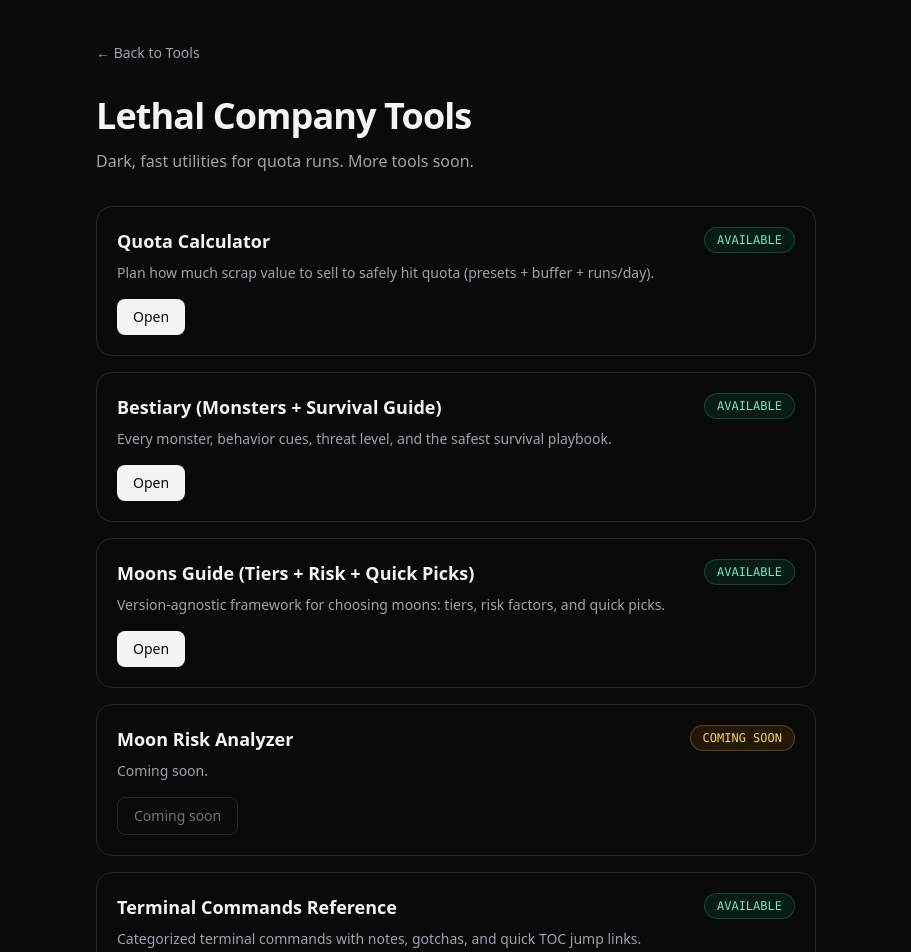
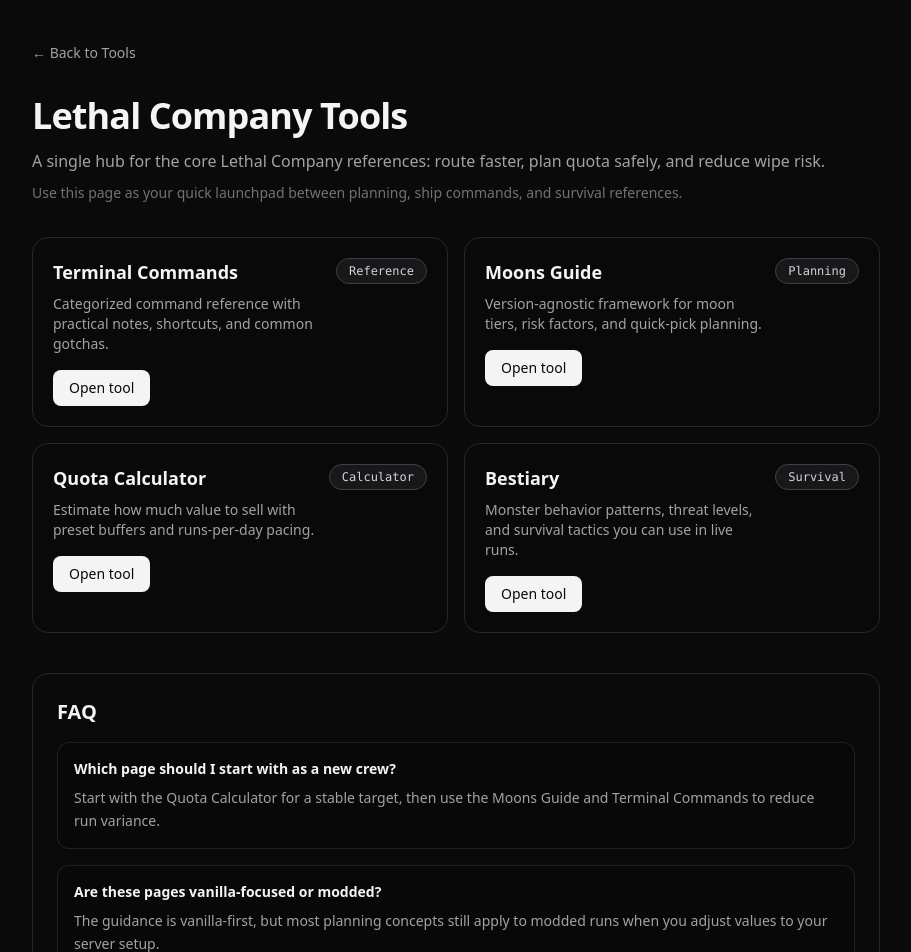
Before and after one commit to yuzhoudabaozhayujiamigou-cloud/spaceship-monster, a Next.js app: page /tools/lethal-company in a window 1280 px wide. Shown: the top 952 px of the page, without its empty margins (184-1095 px from the left). Built offline with nearby package versions, Linux system fonts and the light colour scheme.

Commit message:
Revamp Lethal Company tools hub page

```diff
--- a/app/tools/lethal-company/page.tsx
+++ b/app/tools/lethal-company/page.tsx
@@ -6,51 +6,101 @@
 export const metadata = buildMetadata({
   title: `Lethal Company Tools | ${SITE.name}`,
   description:
-    "Handy Lethal Company tools: quota calculator now, more coming soon.",
+    "Lethal Company tool hub: terminal commands, moons guide, quota calculator, and bestiary.",
   path: "/tools/lethal-company",
 });
 
-const tools = [
+const features = [
+  {
+    title: "Terminal Commands",
+    description:
+      "Categorized command reference with practical notes, shortcuts, and common gotchas.",
+    href: "/tools/lethal-company/terminal-commands/",
+    tag: "Reference",
+  },
+  {
+    title: "Moons Guide",
+    description:
+      "Version-agnostic framework for moon tiers, risk factors, and quick-pick planning.",
+    href: "/tools/lethal-company/moons/",
+    tag: "Planning",
+  },
   {
     title: "Quota Calculator",
     description:
-      "Plan how much scrap value to sell to safely hit quota (presets + buffer + runs/day).",
+      "Estimate how much value to sell with preset buffers and runs-per-day pacing.",
     href: "/tools/lethal-company/quota-calculator/",
-    status: "available" as const,
+    tag: "Calculator",
   },
   {
-    title: "Bestiary (Monsters + Survival Guide)",
+    title: "Bestiary",
     description:
-      "Every monster, behavior cues, threat level, and the safest survival playbook.",
+      "Monster behavior patterns, threat levels, and survival tactics you can use in live runs.",
     href: "/tools/lethal-company/bestiary/",
-    status: "available" as const,
+    tag: "Survival",
+  },
+];
+
+const faqs = [
+  {
+    question: "Which page should I start with as a new crew?",
+    answer:
+      "Start with the Quota Calculator for a stable target, then use the Moons Guide and Terminal Commands to reduce run variance.",
   },
   {
-    title: "Moons Guide (Tiers + Risk + Quick Picks)",
-    description:
-      "Version-agnostic framework for choosing moons: tiers, risk factors, and quick picks.",
-    href: "/tools/lethal-company/moons/",
-    status: "available" as const,
+    question: "Are these pages vanilla-focused or modded?",
+    answer:
+      "The guidance is vanilla-first, but most planning concepts still apply to modded runs when you adjust values to your server setup.",
   },
   {
-    title: "Moon Risk Analyzer",
-    description: "Coming soon.",
-    href: "#",
-    status: "coming" as const,
+    question: "How do these tools work together during a run cycle?",
+    answer:
+      "Set your quota target, choose safer moon profiles, execute ship-side commands quickly, and review monster risks for cleaner exits.",
   },
   {
-    title: "Terminal Commands Reference",
-    description:
-      "Categorized terminal commands with notes, gotchas, and quick TOC jump links.",
-    href: "/tools/lethal-company/terminal-commands/",
-    status: "available" as const,
+    question: "Can I use these references mid-run?",
+    answer:
+      "Yes. Each page is built as a compact, scan-friendly reference so you can grab what you need without digging.",
   },
 ];
 
 export default function LethalCompanyToolsPage() {
+  const itemListStructuredData = {
+    "@context": "https://schema.org",
+    "@type": "ItemList",
+    itemListElement: features.map((feature, index) => ({
+      "@type": "ListItem",
+      position: index + 1,
+      name: feature.title,
+      url: `${SITE.url}${feature.href.replace(/\/$/, "")}`,
+    })),
+  };
+
+  const faqStructuredData = {
+    "@context": "https://schema.org",
+    "@type": "FAQPage",
+    mainEntity: faqs.map((faq) => ({
+      "@type": "Question",
+      name: faq.question,
+      acceptedAnswer: {
+        "@type": "Answer",
+        text: faq.answer,
+      },
+    })),
+  };
+
   return (
     <div className="min-h-screen bg-[#0a0a0a] text-zinc-100">
-      <main className="mx-auto w-full max-w-3xl px-4 py-10 sm:px-6">
+      <main className="mx-auto w-full max-w-4xl px-4 py-10 sm:px-6">
+        <script
+          type="application/ld+json"
+          dangerouslySetInnerHTML={{ __html: JSON.stringify(itemListStructuredData) }}
+        />
+        <script
+          type="application/ld+json"
+          dangerouslySetInnerHTML={{ __html: JSON.stringify(faqStructuredData) }}
+        />
+
         <div className="mb-8">
           <Link
             href="/tools/"
@@ -65,56 +115,56 @@
             Lethal Company Tools
           </h1>
           <p className="mt-3 text-zinc-400 leading-relaxed">
-            Dark, fast utilities for quota runs. More tools soon.
+            A single hub for the core Lethal Company references: route faster,
+            plan quota safely, and reduce wipe risk.
+          </p>
+          <p className="mt-2 text-sm text-zinc-500 leading-relaxed">
+            Use this page as your quick launchpad between planning, ship commands,
+            and survival references.
           </p>
         </header>
 
-        <div className="grid grid-cols-1 gap-4">
-          {tools.map((tool) => (
-            <div
-              key={tool.title}
-              className="rounded-2xl border border-zinc-800 bg-zinc-950/40 p-5"
+        <section className="grid grid-cols-1 gap-4 sm:grid-cols-2">
+          {features.map((feature) => (
+            <article
+              key={feature.title}
+              className="rounded-2xl border border-zinc-800 bg-zinc-950/40 p-5 transition-colors hover:bg-zinc-950/60"
             >
-              <div className="flex items-start justify-between gap-4">
+              <div className="flex items-start justify-between gap-3">
                 <div>
-                  <h2 className="text-lg font-semibold">{tool.title}</h2>
+                  <h2 className="text-lg font-semibold">{feature.title}</h2>
                   <p className="mt-2 text-sm text-zinc-400">
-                    {tool.description}
+                    {feature.description}
                   </p>
                 </div>
-
-                {tool.status === "available" ? (
-                  <span className="shrink-0 rounded-full border border-emerald-500/30 bg-emerald-500/10 px-3 py-1 text-xs font-mono text-emerald-300">
-                    AVAILABLE
+                <span className="shrink-0 rounded-full border border-zinc-700 bg-zinc-900 px-3 py-1 text-xs font-mono text-zinc-300">
+                  {feature.tag}
                 </span>
-                ) : (
-                  <span className="shrink-0 rounded-full border border-amber-500/30 bg-amber-500/10 px-3 py-1 text-xs font-mono text-amber-300">
-                    COMING SOON
-                  </span>
-                )}
               </div>
 
               <div className="mt-4">
-                {tool.status === "available" ? (
                 <Link
-                    href={tool.href}
-                    className="inline-flex items-center rounded-lg bg-zinc-100 px-4 py-2 text-sm font-medium text-zinc-950 hover:bg-white transition-colors"
+                  href={feature.href}
+                  className="inline-flex items-center rounded-lg bg-zinc-100 px-4 py-2 text-sm font-medium text-zinc-950 transition-colors hover:bg-white"
                 >
-                    Open
+                  Open tool
                 </Link>
-                ) : (
-                  <button
-                    type="button"
-                    className="cursor-not-allowed inline-flex items-center rounded-lg border border-zinc-800 bg-[#0a0a0a] px-4 py-2 text-sm font-medium text-zinc-500"
-                    disabled
-                  >
-                    Coming soon
-                  </button>
-                )}
               </div>
+            </article>
+          ))}
+        </section>
+
+        <section className="mt-10 rounded-2xl border border-zinc-800 bg-zinc-950/40 p-6">
+          <h2 className="text-xl font-semibold">FAQ</h2>
+          <div className="mt-4 space-y-4">
+            {faqs.map((faq) => (
+              <div key={faq.question} className="rounded-xl border border-zinc-800/80 bg-zinc-950/30 p-4">
+                <h3 className="text-sm font-semibold text-zinc-100">{faq.question}</h3>
+                <p className="mt-2 text-sm leading-relaxed text-zinc-400">{faq.answer}</p>
               </div>
             ))}
           </div>
+        </section>
       </main>
     </div>
   );
```
Lines whose indentation alone changed are shown as unchanged.
